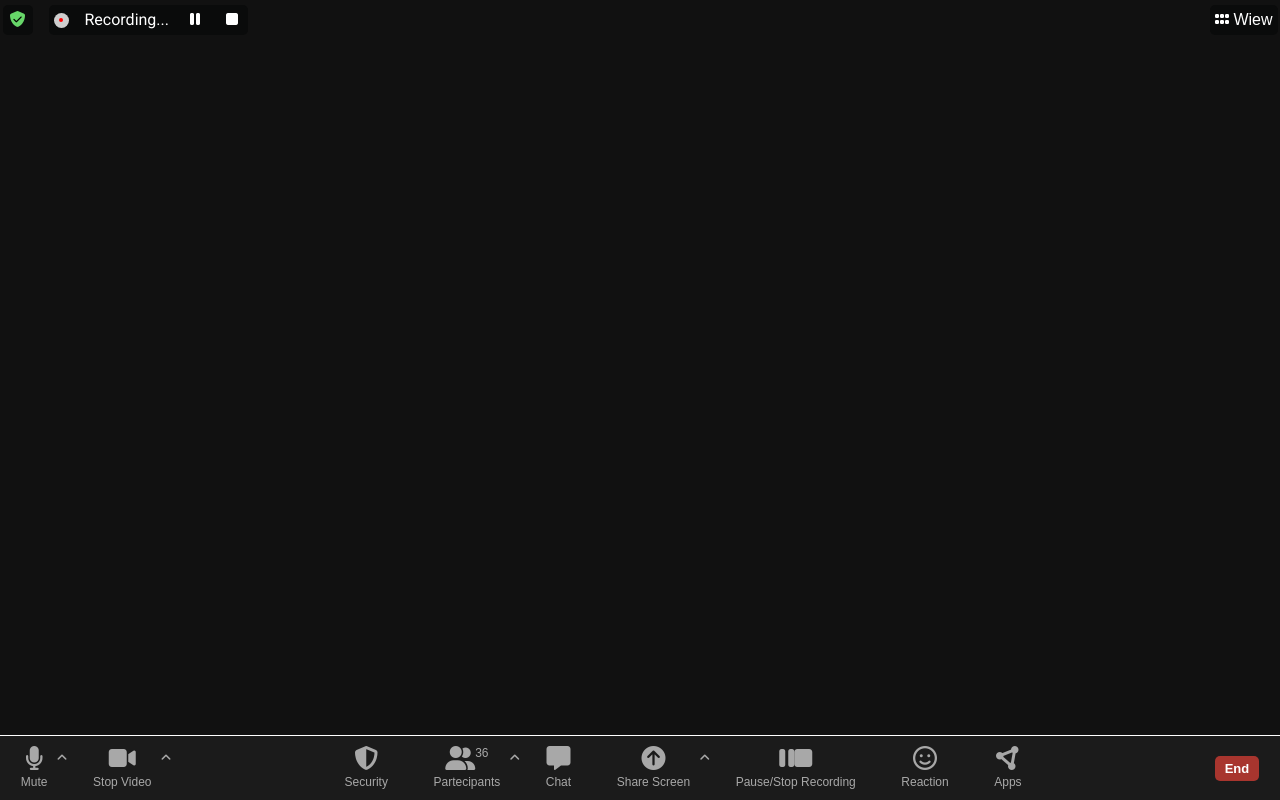
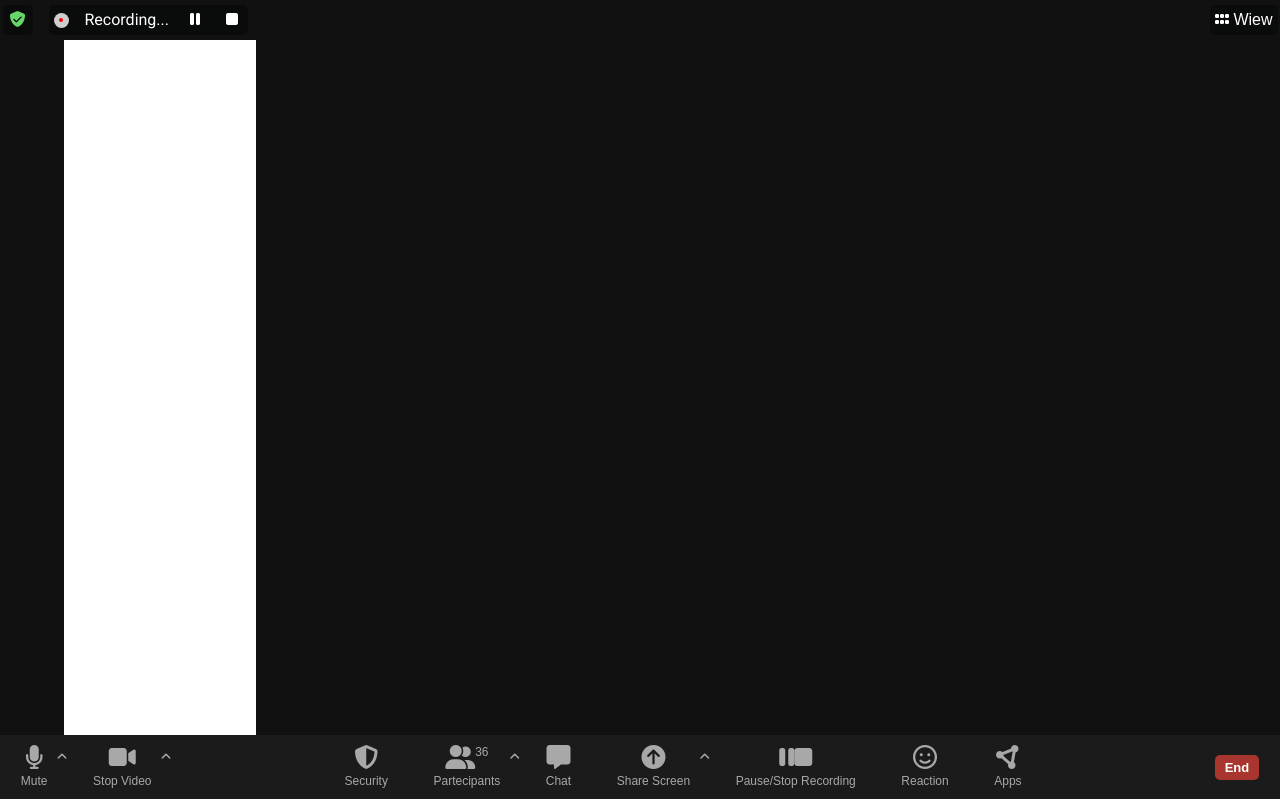
Before and after one commit to Hirisci/html-css-zoom, a plain HTML site: page index.html in a window 1280 px wide. Drawn offline with Linux system fonts and the light colour scheme.

Commit message:
fixata stuttura main e hader con relative

```diff
--- a/css/style.css
+++ b/css/style.css
@@ -68,7 +68,7 @@ header,footer{
       display: flex;
       justify-content: space-between;
       align-items: center;
-      position: fixed;
+      position: relative;
       background-color: var(--colore-bg-primario);
       z-index: 10;
       padding: 5px 2.5px;
@@ -206,7 +206,21 @@ header .menu .record .circle .cirlce-red{
 main {
     background-color: var(--colore-bg-primario);
     height: calc(100vh - 105px);
-    margin-top: 40px;
+}
+
+main .container{
+    overflow: auto;
+    max-width: 90%;
+    height: 100%;
+    margin: 0 auto;
+    display: flex;
+    flex-wrap: wrap;
+}
+
+main .container .user{
+    background-color: #fff;
+    position: relative;
+    width: calc(100%/6);
 }
 
 
--- a/index.html
+++ b/index.html
@@ -38,7 +38,9 @@
         </div>
     </header>
     <main>
-
+        <div class="container">
+            <div class="user"></div>
+        </div>
     </main>
     <footer>
         <div class="tools-audio-video">
```
